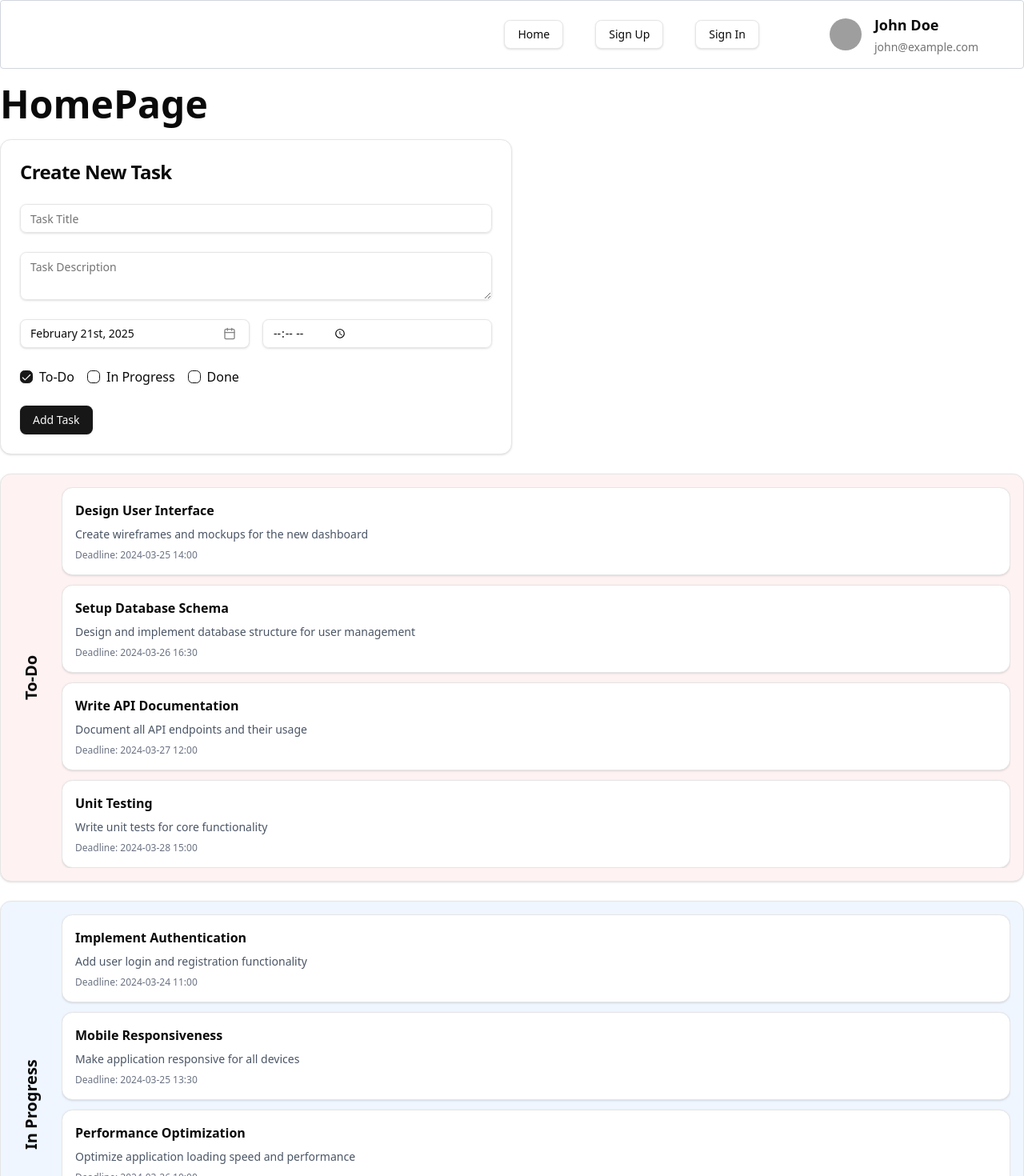
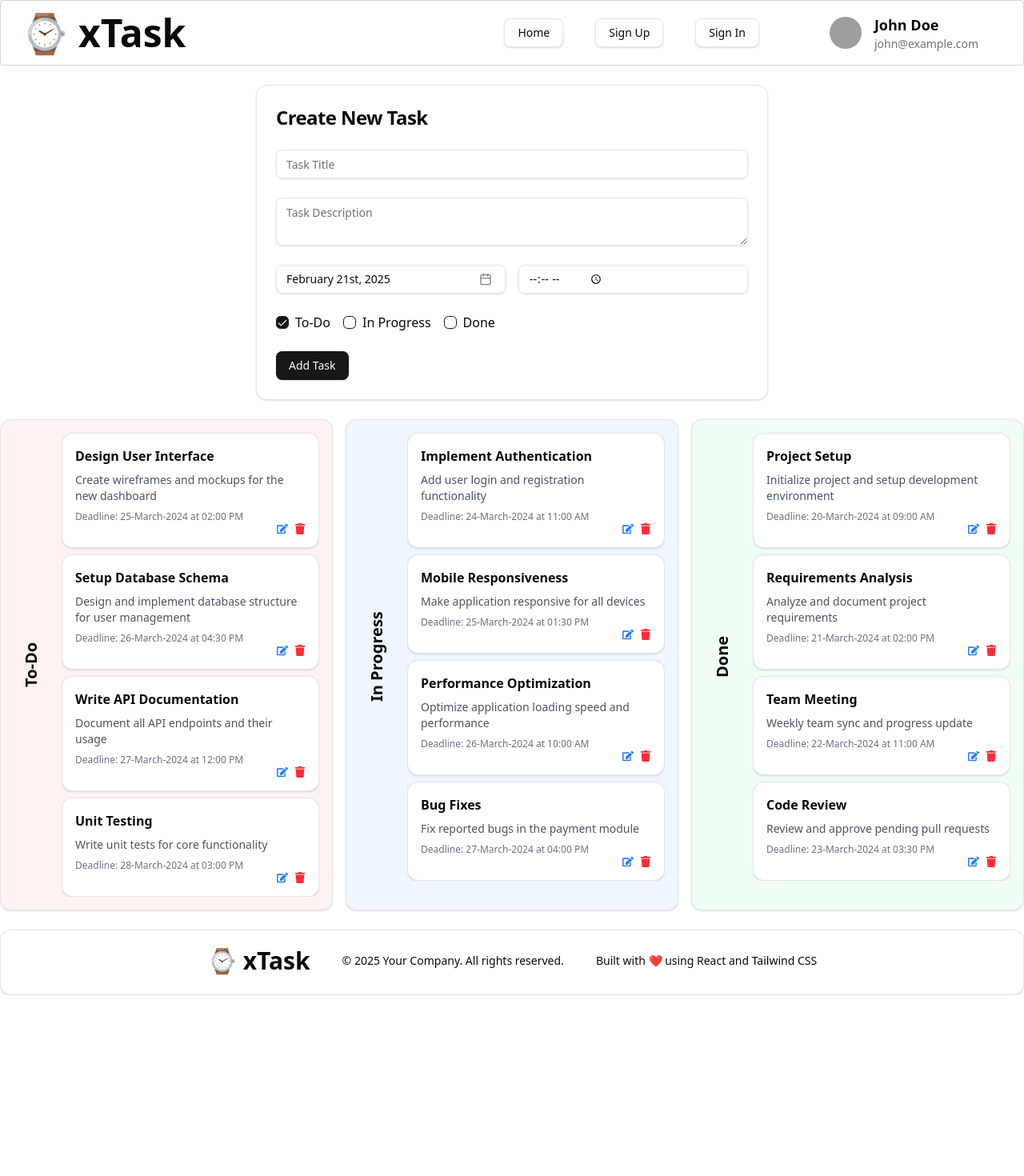
Before and after one commit to MZahidKamal/Task-Management-Application---Client-Side, a React (Vite) app: page / in a window 1280 px wide. Shown: the top 1470 px of the page at 80% size. After the commit the page ends 1244 px from the top, so only its background shows below. Built offline with nearby package versions, Linux system fonts and the light colour scheme; grey boxes are pictures that could not be loaded.

Commit message:
All Tasks component design updated.

```diff
--- a/package.json
+++ b/package.json
@@ -22,12 +22,14 @@
     "clsx": "^2.1.1",
     "date-fns": "^4.1.0",
     "lucide-react": "^0.475.0",
+    "moment": "^2.30.1",
     "react": "^19.0.0",
     "react-day-picker": "^8.10.1",
     "react-dom": "^19.0.0",
     "react-hook-form": "^7.54.2",
     "react-icons": "^5.5.0",
     "react-router": "^7.2.0",
+    "react-router-dom": "^7.2.0",
     "tailwind-merge": "^3.0.1",
     "tailwindcss": "^4.0.7",
     "tailwindcss-animate": "^1.0.7",
--- a/src/Components/AddTaskComponent/AddTaskComponent.jsx
+++ b/src/Components/AddTaskComponent/AddTaskComponent.jsx
@@ -43,7 +43,7 @@ const AddTaskComponent = () => {
     }
 
     return (
-        <Card className="w-1/2">
+        <Card className="w-1/2 mx-auto my-6">
             <CardHeader>
                 <CardTitle className={'text-2xl'}>Create New Task</CardTitle>
             </CardHeader>
--- a/src/Components/AllTasksComponent/AllTasksComponent.jsx
+++ b/src/Components/AllTasksComponent/AllTasksComponent.jsx
@@ -1,5 +1,8 @@
 import { Card, CardContent } from "@/components/ui/card"
 import { ScrollArea } from "@/components/ui/scroll-area"
+import moment from "moment"
+import { useState } from "react";
+import { FaEdit, FaTrash } from "react-icons/fa";
 
 const tasks = {
     "To-Do": [
@@ -89,8 +92,30 @@ const categoryColors = {
 }
 
 const AllTasksComponent = () => {
+    const [isEditing, setIsEditing] = useState(false);
+    const [currentTask, setCurrentTask] = useState(null);
+
+    const handleEditClick = (task) => {
+        setCurrentTask({ ...task });
+        setIsEditing(true);
+    };
+
+    const handleSave = () => {
+        console.log("Updated Task:", currentTask);
+        setIsEditing(false);
+    };
+
+    const handleChange = (e) => {
+        const { name, value } = e.target;
+        setCurrentTask((prev) => ({ ...prev, [name]: value }));
+    };
+
+    const handleDeleteClick = (task) => {
+        console.log("Delete this task: ", task)
+    };
+
     return (
-        <div className="flex flex-col gap-6 my-6">
+        <div className="w-full grid grid-cols-1 sm:grid-cols-2 md:grid-cols-3 gap-4 my-6">
             {Object.entries(tasks).map(([category, categoryTasks]) => (
                 <Card key={category} className={`${categoryColors[category]} p-4`}>
                     <div className="flex gap-4">
@@ -98,13 +123,47 @@ const AllTasksComponent = () => {
                             {category}
                         </div>
                         <ScrollArea className="w-full">
-                            <div className="flex flex-col gap-3">
-                                {categoryTasks.map(task => (
+                            <div className="flex flex-col gap-2">
+                                {categoryTasks.map((task) => (
                                     <Card key={task.id}>
                                         <CardContent className="p-4">
-                                            <h3 className="font-semibold mb-2">{task.title}</h3>
-                                            <p className="text-sm text-gray-600 mb-2">{task.description}</p>
-                                            <p className="text-xs text-gray-500">Deadline: {task.deadline}</p>
+                                            {isEditing && currentTask.id === task.id ? (
+                                                <div className={'space-y-1'}>
+                                                    <input
+                                                        name="title"
+                                                        value={currentTask.title}
+                                                        onChange={handleChange}
+                                                        className="border px-2 py-1 w-full rounded-md"
+                                                    />
+                                                    <textarea
+                                                        name="description"
+                                                        value={currentTask.description}
+                                                        onChange={handleChange}
+                                                        className="border px-2 py-1 w-full rounded-md"
+                                                    />
+                                                    <input
+                                                        type="datetime-local"
+                                                        name="deadline"
+                                                        value={currentTask.deadline}
+                                                        onChange={handleChange}
+                                                        className="border -mt-2 p-2 w-full rounded-md"
+                                                    />
+                                                    <button onClick={handleSave} className="bg-blue-500 text-white mt-1 mr-2 px-2 rounded">Save</button>
+                                                    <button onClick={() => setIsEditing(false)} className="bg-red-500 text-white mt-1 px-2 rounded">Cancel</button>
+                                                </div>
+                                            ) : (
+                                                <div>
+                                                    <h3 className="font-semibold mb-2">{task.title}</h3>
+                                                    <p className="text-sm text-gray-600 mb-2">{task.description}</p>
+                                                    <p className="text-xs text-gray-500">
+                                                        Deadline: {moment(task.deadline).format("DD-MMMM-YYYY [at] hh:mm A")}
+                                                    </p>
+                                                    <div className="flex justify-end space-x-2">
+                                                        <button onClick={() => handleEditClick(task)} className="text-blue-500 text-sm cursor-pointer flex justify-center items-center gap-2" title="Edit"><FaEdit /></button>
+                                                        <button onClick={() => handleDeleteClick(task)} className="text-red-500 text-sm cursor-pointer flex justify-center items-center gap-2" title="Delete"><FaTrash /></button>
+                                                    </div>
+                                                </div>
+                                            )}
                                         </CardContent>
                                     </Card>
                                 ))}
@@ -117,4 +176,4 @@ const AllTasksComponent = () => {
     )
 }
 
-export default AllTasksComponent
+export default AllTasksComponent;
--- a/src/Components/FooterComponent/FooterComponent.jsx
+++ b/src/Components/FooterComponent/FooterComponent.jsx
@@ -1,8 +1,18 @@
+import { Card, CardContent } from "@/components/ui/card"
+import { Logo } from "@/components/ui/Logo"
+
+
 const FooterComponent = () => {
     return (
-        <div className={'border border-gray-300 rounded p-4 text-center'}>
-            FooterComponent
-        </div>
+        <footer>
+            <Card>
+                <CardContent className="flex justify-center items-center pt-5 space-x-10">
+                    <Logo/>
+                    <p className="text-sm">© {new Date().getFullYear()} Your Company. All rights reserved.</p>
+                    <p className="text-sm">Built with ❤️ using React and Tailwind CSS</p>
+                </CardContent>
+            </Card>
+        </footer>
     );
 };
 
--- a/src/Components/NavbarComponent/NavbarComponent.jsx
+++ b/src/Components/NavbarComponent/NavbarComponent.jsx
@@ -1,33 +1,37 @@
-import { Button } from "@/components/ui/button"
-import { Link } from "react-router"
-import { Avatar, AvatarImage, AvatarFallback } from "@/components/ui/avatar"
-import { Card, CardContent } from "@/components/ui/card"
+import {Button} from "@/components/ui/button"
+import {Link} from "react-router"
+import {Avatar, AvatarImage, AvatarFallback} from "@/components/ui/avatar"
+import {Card, CardContent} from "@/components/ui/card"
+import {Logo} from "@/Components/ui/Logo.jsx";
+
 
 const NavbarComponent = () => {
     return (
         <div className={'border border-gray-300 rounded p-2'}>
             <div className="flex items-center justify-between">
+                <div className="min-w-60">
+                    <Logo className="text-5xl"/>
+                </div>
                 <div className="w-full flex flex-row justify-end items-center">
-
-                    <Link to={{pathname:'/'}}>
+                    <Link to={{pathname: '/'}}>
                         <Button variant="outline" className={'ml-10 cursor-pointer'}>Home</Button>
                     </Link>
 
-                    <Link to={{pathname:'/sign-up'}}>
+                    <Link to={{pathname: '/sign-up'}}>
                         <Button variant="outline" className={'ml-10 cursor-pointer'}>Sign Up</Button>
                     </Link>
 
-                    <Link to={{pathname:'/sign-in'}}>
+                    <Link to={{pathname: '/sign-in'}}>
                         <Button variant="outline" className={'ml-10 cursor-pointer'}>Sign In</Button>
                     </Link>
 
                     <Card className="border-0 mx-10 ml-20 shadow-none">
                         <CardContent className="flex items-center space-x-4 p-2">
                             <Avatar>
-                                <AvatarImage src="https://github.com/shadcn.png" />
+                                <AvatarImage src="https://github.com/shadcn.png"/>
                                 <AvatarFallback>CN</AvatarFallback>
                             </Avatar>
-                            <div className="space-y-1">
+                            <div>
                                 <h4 className="text-lg font-semibold">John Doe</h4>
                                 <p className="text-sm text-muted-foreground">john@example.com</p>
                             </div>
--- /dev/null
+++ b/src/Components/ui/Dialog.jsx
@@ -0,0 +1,14 @@
+const Dialog = ({ open, onOpenChange, children }) => {
+    return (
+        <div className={`fixed inset-0 ${open ? 'block' : 'hidden'}`}>
+            <div className="fixed inset-0 bg-black opacity-30" onClick={onOpenChange} />
+            <div className="fixed inset-0 flex items-center justify-center">
+                <div className="bg-white rounded p-6">
+                    {children}
+                </div>
+            </div>
+        </div>
+    );
+};
+
+export { Dialog };
--- /dev/null
+++ b/src/Components/ui/Logo.jsx
@@ -0,0 +1,9 @@
+const Logo = ({ className }) => {
+    return (
+        <div className={`flex flex-row justify-center items-center text-3xl font-bold ${className}`}>
+            ⌚ xTask
+        </div>
+    );
+};
+
+export { Logo };
--- /dev/null
+++ b/src/Components/ui/Modal.jsx
@@ -0,0 +1,61 @@
+import { Dialog } from "@/components/ui/Dialog";
+import { useState, useEffect } from "react";
+
+const Modal = ({ isOpen, onClose, task, onSave }) => {
+    const [title, setTitle] = useState("");
+    const [description, setDescription] = useState("");
+    const [deadline, setDeadline] = useState("");
+
+    useEffect(() => {
+        if (task) {
+            setTitle(task.title);
+            setDescription(task.description);
+            setDeadline(task.deadline);
+        }
+    }, [task]);
+
+    const handleSave = () => {
+        onSave({ ...task, title, description, deadline });
+        onClose();
+    };
+
+    if (!task) return null;
+
+    return (
+        <Dialog open={isOpen} onOpenChange={onClose}>
+            <Dialog.Overlay className="fixed inset-0 bg-black opacity-30" />
+            <Dialog.Content className="fixed inset-0 flex items-center justify-center">
+                <div className="bg-white rounded p-6">
+                    <Dialog.Title>Edit Task</Dialog.Title>
+                    <input
+                        type="text"
+                        value={title}
+                        onChange={(e) => setTitle(e.target.value)}
+                        placeholder="Task Title"
+                        className="border p-2 w-full"
+                    />
+                    <textarea
+                        value={description}
+                        onChange={(e) => setDescription(e.target.value)}
+                        placeholder="Task Description"
+                        className="border p-2 w-full mt-2"
+                    />
+                    <input
+                        type="datetime-local"
+                        value={deadline}
+                        onChange={(e) => setDeadline(e.target.value)}
+                        className="border p-2 w-full mt-2"
+                    />
+                    <button onClick={handleSave} className="bg-blue-500 text-white mt-4 p-2 rounded">
+                        Save
+                    </button>
+                    <button onClick={onClose} className="bg-red-500 text-white mt-2 p-2 rounded">
+                        Cancel
+                    </button>
+                </div>
+            </Dialog.Content>
+        </Dialog>
+    );
+};
+
+export default Modal;
--- a/src/Pages/HomePage/HomePage.jsx
+++ b/src/Pages/HomePage/HomePage.jsx
@@ -4,7 +4,6 @@ import AllTasksComponent from "@/Components/AllTasksComponent/AllTasksComponent.
 const HomePage = () => {
     return (
         <div>
-            <h1 className={'text-5xl font-bold my-5'}>HomePage</h1>
             <AddTaskComponent></AddTaskComponent>
             <AllTasksComponent></AllTasksComponent>
         </div>
```
Also changed, not shown: 1 other file (tests, documents, lock files or other folders).
